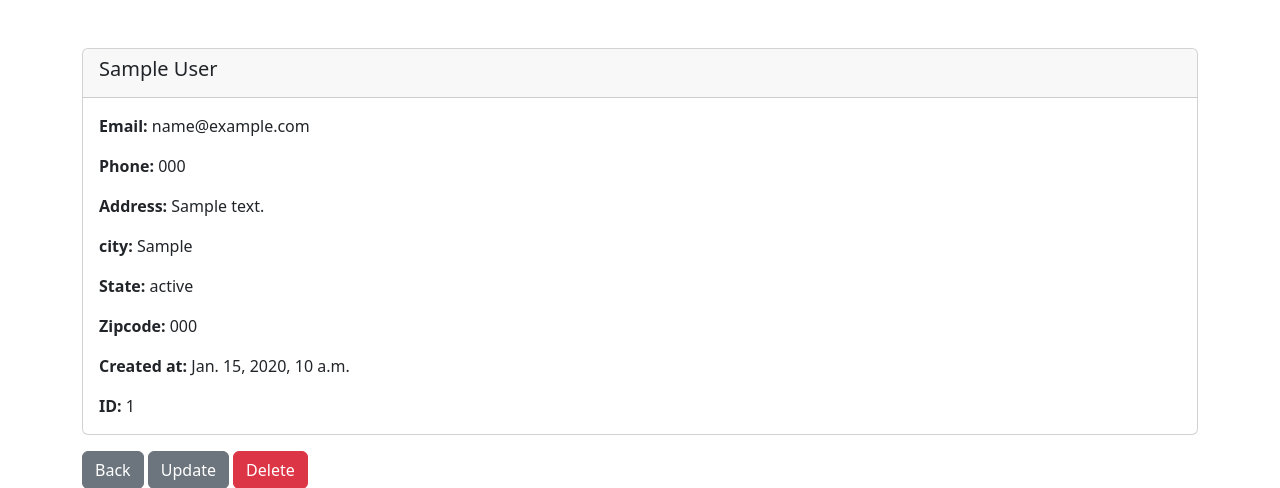
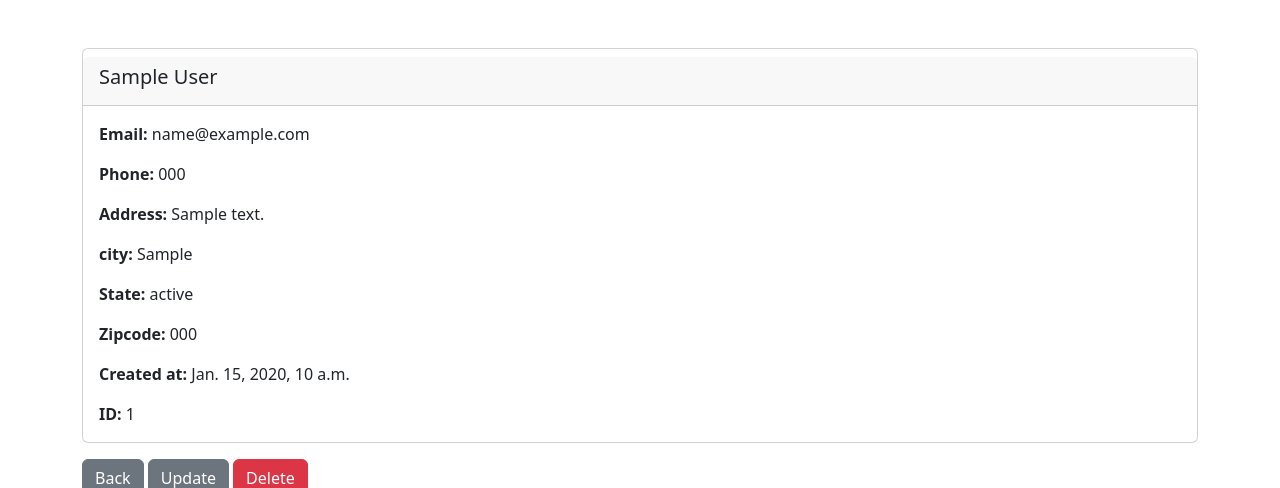
Before and after one commit to mihstr/django-crm-yt, a Django app: page /record/1 in a window 1280 px wide. Shown: the part 56-544 px from the top of the page. Run offline with Django 4.2, Linux system fonts and the light colour scheme; a user stored in the database is signed in; tables that the repository leaves empty hold one stand-in row (values such as "Sample post").

Commit message:
final touches 1

```diff
--- a/website/templates/website/record.html
+++ b/website/templates/website/record.html
@@ -2,7 +2,7 @@
 {% block content %}
 
 <div class="card">
-    <div class="card-header">
+    <div class="card-header mt-2">
         <h5>{{ customer_record.first_name }} {{ customer_record.last_name }}</h5>
     </div>
     <div class="card-body">
```
